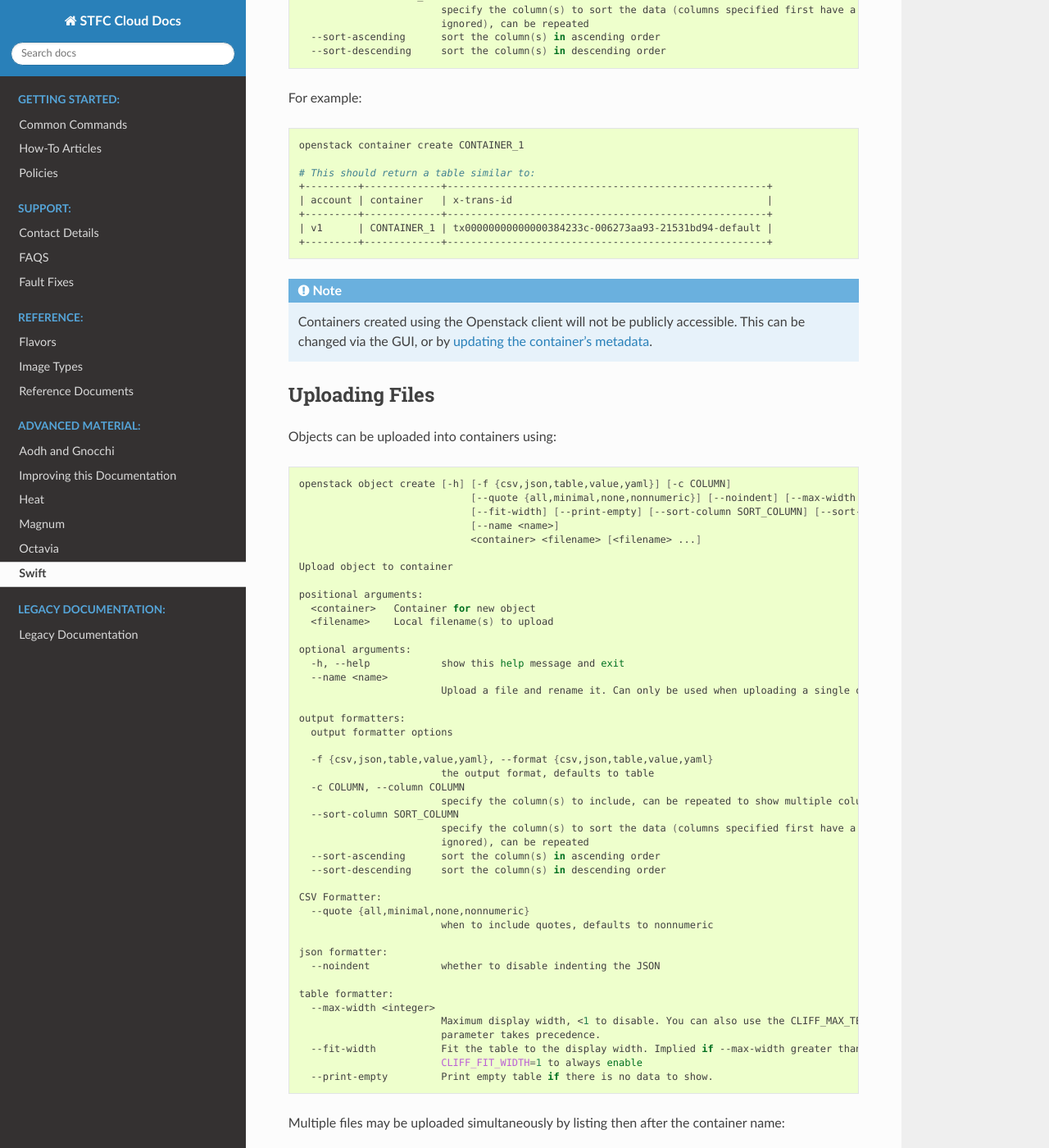
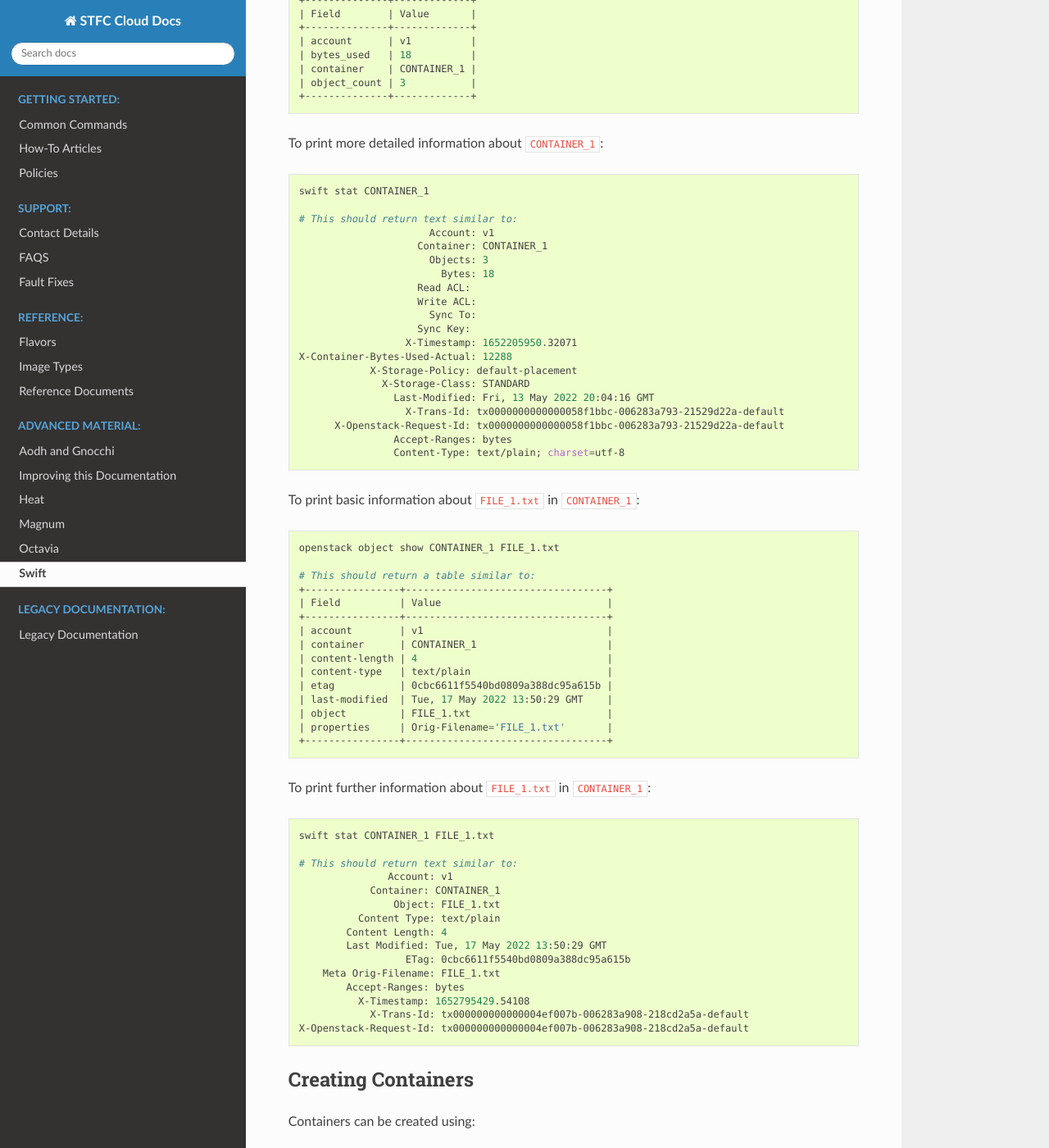
Before and after one commit to stfc/cloud-docs, a Sphinx documentation site: the page built from source/Swift/IntroducingSwift.rst, in a window 1280 px wide and 1400 px high, scrolled down 3425 px. Shown: the whole window at 82% size. Built offline with Sphinx 7.4.7 and the Read the Docs theme 2.0.0, drawn with Linux system fonts in a browser that asks for light colours; some of the changed text lies outside the part shown.

Commit message:
Add CLI commands for listing and information

```diff
--- a/source/Swift/IntroducingSwift.rst
+++ b/source/Swift/IntroducingSwift.rst
@@ -143,6 +143,116 @@
 
 
 Further details and options can be seen using ``openstack container <command> --help``, ``openstack object <command> --help`` and ``swift <command> --help``.
+
+
+.. _swift_cli_list:
+
+Listing Files
+-------------
+
+To list objects in ``CONTAINER_1``:
+
+.. code-block:: bash
+
+  openstack object list CONTAINER_1
+
+  # This should return a table similar to:
+  +---------------------+
+  | Name                |
+  +---------------------+
+  | FILE_1.txt          |
+  | FILE_2.txt          |
+  | FOLDER_1/FILE_1.txt |
+  +---------------------+
+
+
+.. _swift_cli_information:
+
+Getting Information About Containers and Files
+----------------------------------------------
+
+To print basic information about ``CONTAINER_1``:
+
+.. code-block:: bash
+
+  openstack container show CONTAINER_1
+
+  # This should return a table similar to:
+  +--------------+-------------+
+  | Field        | Value       |
+  +--------------+-------------+
+  | account      | v1          |
+  | bytes_used   | 18          |
+  | container    | CONTAINER_1 |
+  | object_count | 3           |
+  +--------------+-------------+
+
+To print more detailed information about ``CONTAINER_1``:
+
+.. code-block:: bash
+
+  swift stat CONTAINER_1
+
+  # This should return text similar to:
+                        Account: v1
+                      Container: CONTAINER_1
+                        Objects: 3
+                          Bytes: 18
+                      Read ACL:
+                      Write ACL:
+                        Sync To:
+                      Sync Key:
+                    X-Timestamp: 1652205950.32071
+  X-Container-Bytes-Used-Actual: 12288
+              X-Storage-Policy: default-placement
+                X-Storage-Class: STANDARD
+                  Last-Modified: Fri, 13 May 2022 20:04:16 GMT
+                    X-Trans-Id: tx0000000000000058f1bbc-006283a793-21529d22a-default
+        X-Openstack-Request-Id: tx0000000000000058f1bbc-006283a793-21529d22a-default
+                  Accept-Ranges: bytes
+                  Content-Type: text/plain; charset=utf-8
+
+
+To print basic information about ``FILE_1.txt`` in ``CONTAINER_1``:
+
+.. code-block:: bash
+
+  openstack object show CONTAINER_1 FILE_1.txt
+
+  # This should return a table similar to:
+  +----------------+----------------------------------+
+  | Field          | Value                            |
+  +----------------+----------------------------------+
+  | account        | v1                               |
+  | container      | CONTAINER_1                      |
+  | content-length | 4                                |
+  | content-type   | text/plain                       |
+  | etag           | 0cbc6611f5540bd0809a388dc95a615b |
+  | last-modified  | Tue, 17 May 2022 13:50:29 GMT    |
+  | object         | FILE_1.txt                       |
+  | properties     | Orig-Filename='FILE_1.txt'       |
+  +----------------+----------------------------------+
+
+
+To print further information about ``FILE_1.txt`` in ``CONTAINER_1``:
+
+.. code-block:: bash
+
+  swift stat CONTAINER_1 FILE_1.txt
+
+  # This should return text similar to:
+                 Account: v1
+              Container: CONTAINER_1
+                  Object: FILE_1.txt
+            Content Type: text/plain
+          Content Length: 4
+          Last Modified: Tue, 17 May 2022 13:50:29 GMT
+                    ETag: 0cbc6611f5540bd0809a388dc95a615b
+      Meta Orig-Filename: FILE_1.txt
+          Accept-Ranges: bytes
+            X-Timestamp: 1652795429.54108
+              X-Trans-Id: tx000000000000004ef007b-006283a908-218cd2a5a-default
+  X-Openstack-Request-Id: tx000000000000004ef007b-006283a908-218cd2a5a-default
 
 
 .. _swift_cli_create_containers:
```
